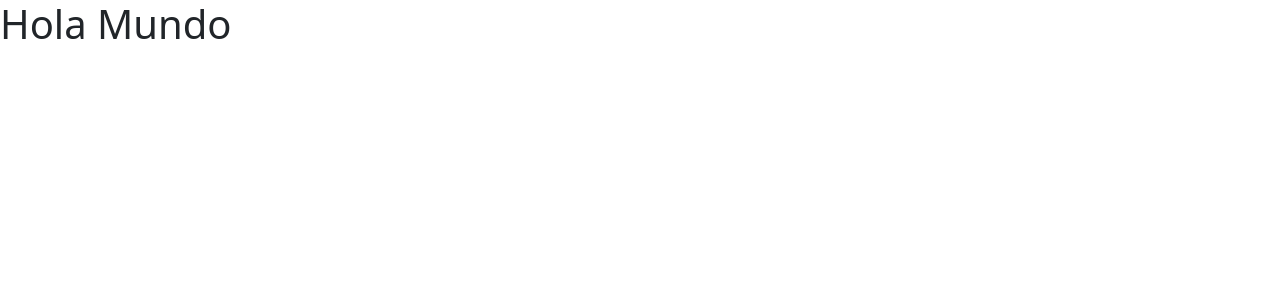
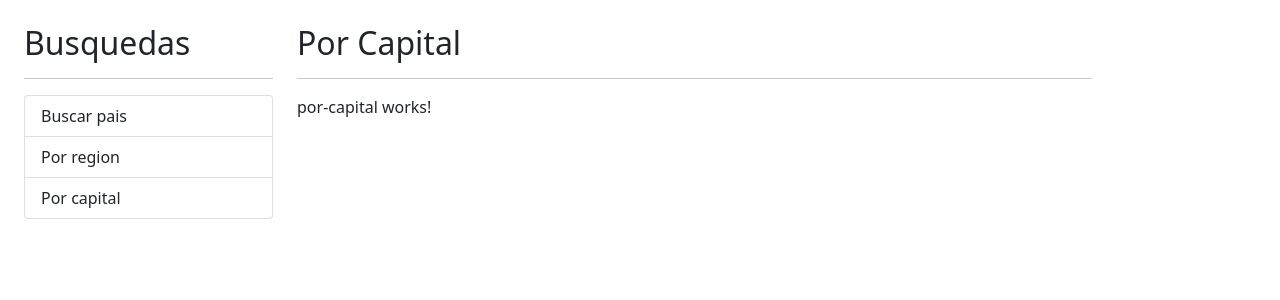
Before and after one commit to DiegoVirguez/spa---paises-APP, an Angular app: page / in a window 1280 px wide. Shown: the top 300 px of the page. Built offline with nearby package versions, Linux system fonts and the light colour scheme.

Commit message:
estructura de html

```diff
--- a/src/app/app.component.html
+++ b/src/app/app.component.html
@@ -1 +1,20 @@
-<h1>Hola Mundo</h1>
+<div class="row container mt-4">
+
+    <div class="col-3">
+        <h2>Busquedas</h2>
+        <hr>
+        <ul class="list-group">
+            <li class="list-group-item">Buscar pais</li>
+            <li class="list-group-item">Por region</li>
+            <li class="list-group-item">Por capital</li>
+        </ul>
+    </div>
+
+    <!-- rutas de angular -->
+    <div class="col">
+        <h2>Por Capital</h2>
+        <hr>
+        <app-por-capital></app-por-capital>
+    </div>
+
+</div>
```
